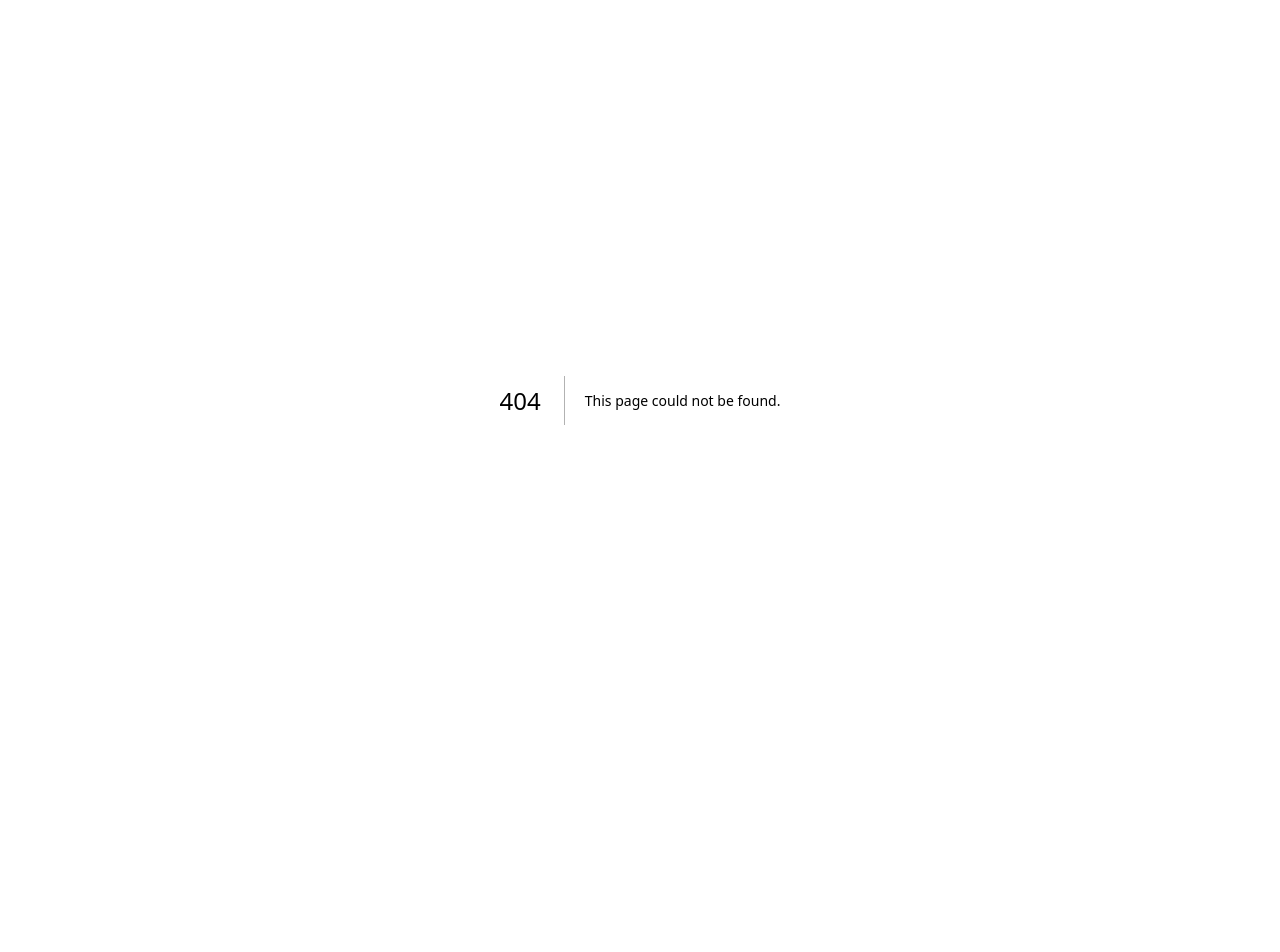
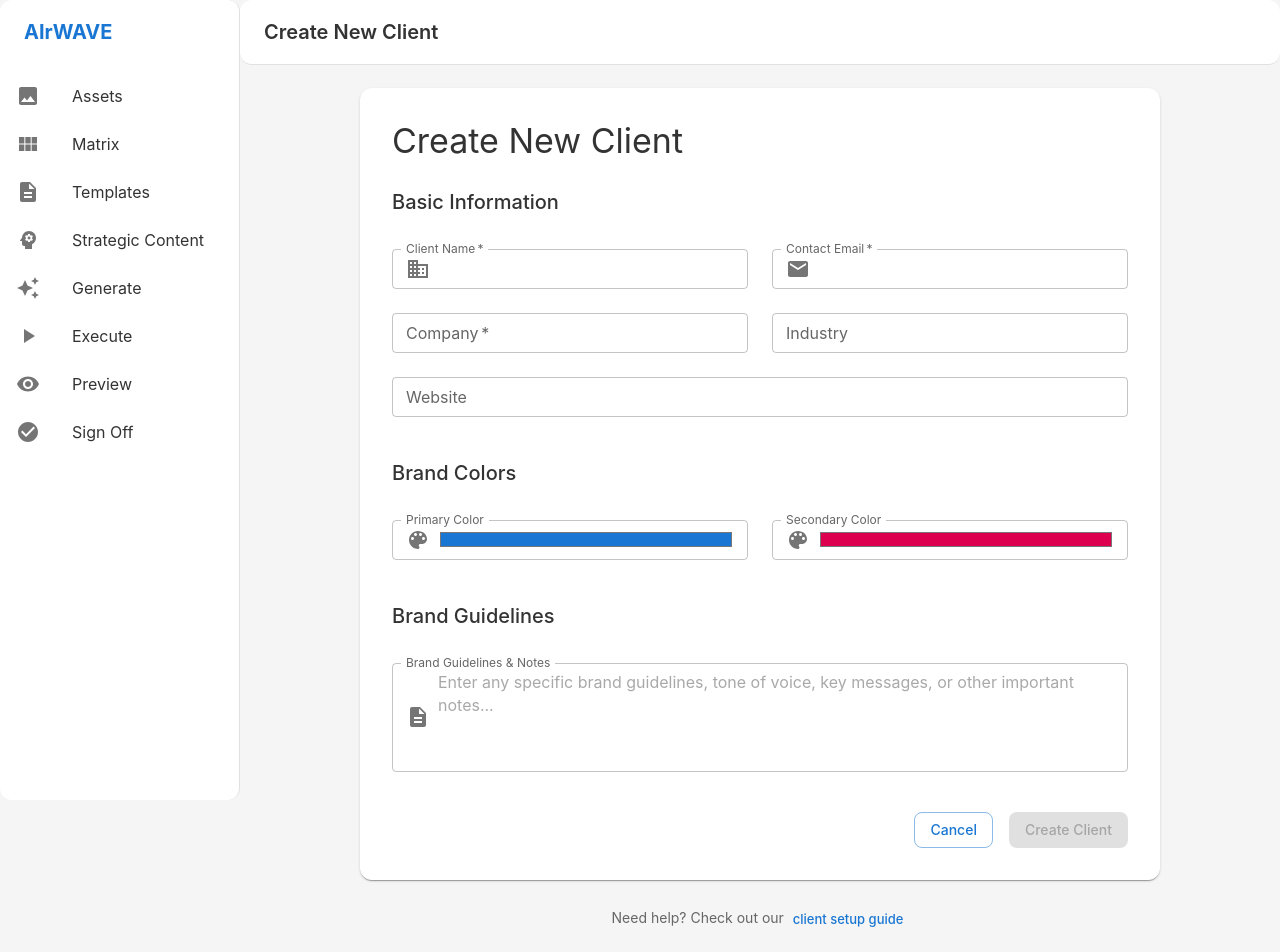
Before and after one commit to tom2tomtomtom/airflow, a Next.js app: page /create-client in a window 1280 px wide. Before the commit this address had no page. Shown: the top 952 px of the page. Before the commit the page ends 800 px from the top, so only its background shows below. Built offline with nearby package versions, Linux system fonts and the light colour scheme.

Commit message:
Create /create-client page with form

```diff
--- /dev/null
+++ b/src/pages/create-client.tsx
@@ -0,0 +1,282 @@
+import React, { useState } from 'react';
+import { useRouter } from 'next/router';
+import Head from 'next/head';
+import {
+  Box,
+  Paper,
+  Typography,
+  TextField,
+  Button,
+  Grid,
+  Alert,
+  Chip,
+  InputAdornment,
+} from '@mui/material';
+import {
+  Business as BusinessIcon,
+  Email as EmailIcon,
+  ColorLens as ColorIcon,
+  Description as DescriptionIcon,
+} from '@mui/icons-material';
+import DashboardLayout from '@/components/DashboardLayout';
+
+export default function CreateClient() {
+  const router = useRouter();
+  const [loading, setLoading] = useState(false);
+  const [error, setError] = useState('');
+  const [formData, setFormData] = useState({
+    name: '',
+    email: '',
+    company: '',
+    industry: '',
+    website: '',
+    primary_color: '#1976d2',
+    secondary_color: '#dc004e',
+    brand_guidelines: '',
+  });
+
+  const handleSubmit = async (e: React.FormEvent) => {
+    e.preventDefault();
+    setLoading(true);
+    setError('');
+
+    try {
+      // TODO: Implement actual client creation API call
+      console.log('Creating client:', formData);
+
+      // For demo mode, just show success and redirect
+      if (process.env.NEXT_PUBLIC_DEMO_MODE === 'true') {
+        setTimeout(() => {
+          router.push('/dashboard');
+        }, 1000);
+        return;
+      }
+
+      // When implemented, this will call the API
+      // const newClient = await clientAPI.create(formData);
+      // router.push(`/dashboard?client=${newClient.id}`);
+
+    } catch (err: any) {
+      setError(err.message || 'Failed to create client. Please try again.');
+    } finally {
+      setLoading(false);
+    }
+  };
+
+  const handleChange = (e: React.ChangeEvent<HTMLInputElement>) => {
+    setFormData({
+      ...formData,
+      [e.target.name]: e.target.value,
+    });
+  };
+
+  return (
+    <DashboardLayout title="Create New Client">
+      <Head>
+        <title>Create Client | AIrWAVE</title>
+      </Head>
+
+      <Box sx={{ maxWidth: 800, mx: 'auto' }}>
+        <Paper sx={{ p: 4 }}>
+          <Typography variant="h4" gutterBottom sx={{ mb: 3 }}>
+            Create New Client
+          </Typography>
+
+          {process.env.NEXT_PUBLIC_DEMO_MODE === 'true' && (
+            <Alert severity="info" sx={{ mb: 3 }}>
+              You're in demo mode. Client data won't be permanently saved.
+            </Alert>
+          )}
+
+          {error && (
+            <Alert severity="error" sx={{ mb: 3 }}>
+              {error}
+            </Alert>
+          )}
+
+          <form onSubmit={handleSubmit}>
+            <Grid container spacing={3}>
+              {/* Basic Information */}
+              <Grid item xs={12}>
+                <Typography variant="h6" gutterBottom>
+                  Basic Information
+                </Typography>
+              </Grid>
+
+              <Grid item xs={12} sm={6}>
+                <TextField
+                  fullWidth
+                  label="Client Name"
+                  name="name"
+                  value={formData.name}
+                  onChange={handleChange}
+                  required
+                  InputProps={{
+                    startAdornment: (
+                      <InputAdornment position="start">
+                        <BusinessIcon />
+                      </InputAdornment>
+                    ),
+                  }}
+                />
+              </Grid>
+
+              <Grid item xs={12} sm={6}>
+                <TextField
+                  fullWidth
+                  label="Contact Email"
+                  name="email"
+                  type="email"
+                  value={formData.email}
+                  onChange={handleChange}
+                  required
+                  InputProps={{
+                    startAdornment: (
+                      <InputAdornment position="start">
+                        <EmailIcon />
+                      </InputAdornment>
+                    ),
+                  }}
+                />
+              </Grid>
+
+              <Grid item xs={12} sm={6}>
+                <TextField
+                  fullWidth
+                  label="Company"
+                  name="company"
+                  value={formData.company}
+                  onChange={handleChange}
+                  required
+                />
+              </Grid>
+
+              <Grid item xs={12} sm={6}>
+                <TextField
+                  fullWidth
+                  label="Industry"
+                  name="industry"
+                  value={formData.industry}
+                  onChange={handleChange}
+                  placeholder="e.g., Technology, Healthcare, Retail"
+                />
+              </Grid>
+
+              <Grid item xs={12}>
+                <TextField
+                  fullWidth
+                  label="Website"
+                  name="website"
+                  type="url"
+                  value={formData.website}
+                  onChange={handleChange}
+                  placeholder="https://example.com"
+                />
+              </Grid>
+
+              {/* Brand Colors */}
+              <Grid item xs={12}>
+                <Typography variant="h6" gutterBottom sx={{ mt: 2 }}>
+                  Brand Colors
+                </Typography>
+              </Grid>
+
+              <Grid item xs={12} sm={6}>
+                <TextField
+                  fullWidth
+                  label="Primary Color"
+                  name="primary_color"
+                  type="color"
+                  value={formData.primary_color}
+                  onChange={handleChange}
+                  InputProps={{
+                    startAdornment: (
+                      <InputAdornment position="start">
+                        <ColorIcon />
+                      </InputAdornment>
+                    ),
+                  }}
+                />
+              </Grid>
+
+              <Grid item xs={12} sm={6}>
+                <TextField
+                  fullWidth
+                  label="Secondary Color"
+                  name="secondary_color"
+                  type="color"
+                  value={formData.secondary_color}
+                  onChange={handleChange}
+                  InputProps={{
+                    startAdornment: (
+                      <InputAdornment position="start">
+                        <ColorIcon />
+                      </InputAdornment>
+                    ),
+                  }}
+                />
+              </Grid>
+
+              {/* Brand Guidelines */}
+              <Grid item xs={12}>
+                <Typography variant="h6" gutterBottom sx={{ mt: 2 }}>
+                  Brand Guidelines
+                </Typography>
+              </Grid>
+
+              <Grid item xs={12}>
+                <TextField
+                  fullWidth
+                  multiline
+                  rows={4}
+                  label="Brand Guidelines & Notes"
+                  name="brand_guidelines"
+                  value={formData.brand_guidelines}
+                  onChange={handleChange}
+                  placeholder="Enter any specific brand guidelines, tone of voice, key messages, or other important notes..."
+                  InputProps={{
+                    startAdornment: (
+                      <InputAdornment position="start">
+                        <DescriptionIcon />
+                      </InputAdornment>
+                    ),
+                  }}
+                />
+              </Grid>
+
+              {/* Action Buttons */}
+              <Grid item xs={12}>
+                <Box sx={{ display: 'flex', gap: 2, justifyContent: 'flex-end', mt: 2 }}>
+                  <Button
+                    variant="outlined"
+                    onClick={() => router.push('/dashboard')}
+                    disabled={loading}
+                  >
+                    Cancel
+                  </Button>
+                  <Button
+                    type="submit"
+                    variant="contained"
+                    disabled={loading || !formData.name || !formData.email || !formData.company}
+                  >
+                    {loading ? 'Creating...' : 'Create Client'}
+                  </Button>
+                </Box>
+              </Grid>
+            </Grid>
+          </form>
+        </Paper>
+
+        {/* Help Text */}
+        <Box sx={{ mt: 3, textAlign: 'center' }}>
+          <Typography variant="body2" color="text.secondary">
+            Need help? Check out our{' '}
+            <Button variant="text" size="small">
+              client setup guide
+            </Button>
+          </Typography>
+        </Box>
+      </Box>
+    </DashboardLayout>
+  );
+}
```
